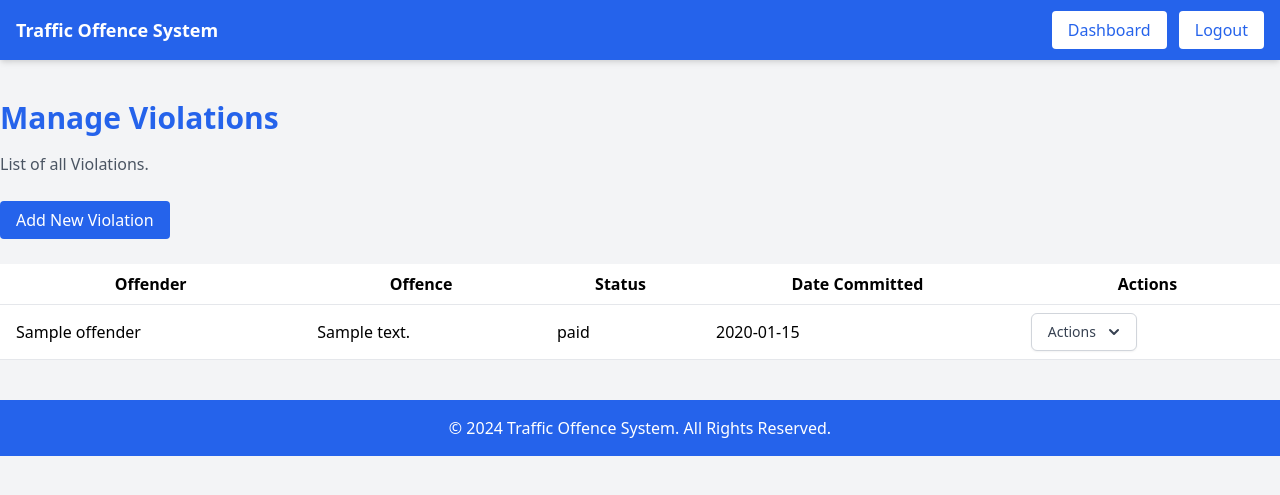
After one commit to Abbaraees/traffic_offence_system, a Flask app: page /offender_offences in a window 1280 px wide. The commit adds this page. Shown: the top 495 px of the page. Run offline with Flask 3, Linux system fonts and the light colour scheme; a user stored in the database is signed in; tables that the repository leaves empty hold one stand-in row (values such as "Sample post").

Commit message:
feat: Add violations management with CRUD operations

```diff
--- a/app/__init__.py
+++ b/app/__init__.py
@@ -32,6 +32,10 @@ def create_app(config_class=Config):
     from app.offenders import offenders as offenders_bp
     app.register_blueprint(offenders_bp)
 
+    from app.offender_offences import offender_offences as offender_offences_bp
+    app.register_blueprint(offender_offences_bp)
+
+
 
     @app.route('/hello')
     def hello():
--- /dev/null
+++ b/app/offender_offences.py
@@ -0,0 +1,76 @@
+from datetime import date
+from flask import Blueprint, render_template, request, redirect, url_for, flash
+from flask_login import login_required
+from app.models import Offender, Offence, OffenderOffence, db
+
+offender_offences = Blueprint('offender_offences', __name__)
+
+@offender_offences.route('/offender_offences')
+@login_required
+def index():
+    offender_offences = OffenderOffence.query.all()
+    return render_template('offender_offences/index.html', offender_offences=offender_offences)
+
+
+@offender_offences.route('/offender_offences/new', methods=['GET', 'POST'])
+@login_required
+def create():
+    if request.method == 'POST':
+        offender_id = request.form.get('offender_id')
+        offence_id = request.form.get('offence_id')
+        status = request.form.get('status')
+        date_committed = request.form.get('date_committed')
+
+        if not offender_id or not offence_id or not status or not date_committed:
+            flash('All fields are required!', 'red')
+            return redirect(url_for('offender_offences.create'))
+
+        new_offender_offence = OffenderOffence(
+            offender_id=offender_id,
+            offence_id=offence_id,
+            status=status,
+            date_committed=date.fromisoformat(date_committed)
+        )
+        db.session.add(new_offender_offence)
+        db.session.commit()
+
+        flash('Violation created successfully!', 'green')
+        return redirect(url_for('offender_offences.index'))
+
+    offenders = Offender.query.all()
+    offences = Offence.query.all()
+    return render_template('offender_offences/new.html', offenders=offenders, offences=offences)
+
+
+@offender_offences.route('/offender_offences/edit/<int:id>', methods=['GET', 'POST'])
+@login_required
+def edit(id):
+    offender_offence = OffenderOffence.query.get_or_404(id)
+
+    if request.method == 'POST':
+        offender_offence.offender_id = request.form.get('offender_id')
+        offender_offence.offence_id = request.form.get('offence_id')
+        offender_offence.status = request.form.get('status')
+
+        if not offender_offence.offender_id or not offender_offence.offence_id or not offender_offence.status:
+            flash('All fields are required!', 'red')
+            return redirect(url_for('offender_offences.edit', id=id))
+
+        db.session.commit()
+
+        flash('Violation relationship updated successfully!', 'green')
+        return redirect(url_for('offender_offences.index'))
+
+    offenders = Offender.query.all()
+    offences = Offence.query.all()
+    return render_template('offender_offences/edit.html', offender_offence=offender_offence, offenders=offenders, offences=offences)
+
+@offender_offences.route('/offender_offences/delete/<int:id>', methods=['POST'])
+@login_required
+def delete(id):
+    offender_offence = OffenderOffence.query.get_or_404(id)
+    db.session.delete(offender_offence)
+    db.session.commit()
+
+    flash('Violation relationship deleted successfully!', 'green')
+    return redirect(url_for('offender_offences.index'))
--- a/app/templates/dashboard.html
+++ b/app/templates/dashboard.html
@@ -73,6 +73,7 @@
             <a href="/offences" class="bg-blue-600 text-white p-4 rounded-lg shadow-md text-center hover:bg-blue-700">Manage Offences</a>
             <a href="/offenders" class="bg-green-600 text-white p-4 rounded-lg shadow-md text-center hover:bg-green-700">Manage Offenders</a>
             <a href="/payments" class="bg-yellow-600 text-white p-4 rounded-lg shadow-md text-center hover:bg-yellow-700">Manage Payments</a>
+            <a href="/offender_offences" class="bg-red-600 text-white p-4 rounded-lg shadow-md text-center hover:bg-red-700">Violation Records</a>
         </div>
     </div>
 </div>
--- /dev/null
+++ b/app/templates/offender_offences/index.html
@@ -0,0 +1,74 @@
+{% extends 'layout.html' %}
+
+{% block content %}
+<div class="container mx-auto mt-10">
+    <h1 class="text-3xl font-bold text-blue-600">Manage Violations</h1>
+    <p class="mt-4 text-gray-600">List of all Violations.</p>
+
+    <div class="mt-8">
+        <a href="{{ url_for('offender_offences.create') }}" class="bg-blue-600 text-white px-4 py-2 rounded hover:bg-blue-700">Add New Violation</a>
+    </div>
+
+    <div class="mt-8">
+        <table class="min-w-full bg-white">
+            <thead>
+                <tr>
+                    <th class="py-2 px-4 border-b">Offender</th>
+                    <th class="py-2 px-4 border-b">Offence</th>
+                    <th class="py-2 px-4 border-b">Status</th>
+                    <th class="py-2 px-4 border-b">Date Committed</th>
+                    <th class="py-2 px-4 border-b">Actions</th>
+                </tr>
+            </thead>
+            <tbody>
+                {% for offender_offence in offender_offences %}
+                <tr>
+                    <td class="py-2 px-4 border-b">{{ offender_offence.offender.name }}</td>
+                    <td class="py-2 px-4 border-b">{{ offender_offence.offence.description }}</td>
+                    <td class="py-2 px-4 border-b">{{ offender_offence.status }}</td>
+                    <td class="py-2 px-4 border-b">{{ offender_offence.date_committed.strftime('%Y-%m-%d') }}</td>
+                    <td class="py-2 px-4 border-b">
+                        <div class="relative inline-block text-left">
+                            <button onclick="toggleDropdown({{ offender_offence.id }})" class="inline-flex justify-center w-full rounded-md border border-gray-300 shadow-sm px-4 py-2 bg-white text-sm font-medium text-gray-700 hover:bg-gray-50 focus:outline-none">
+                                Actions
+                                <svg class="-mr-1 ml-2 h-5 w-5" xmlns="http://www.w3.org/2000/svg" viewBox="0 0 20 20" fill="currentColor" aria-hidden="true">
+                                    <path fill-rule="evenodd" d="M5.293 7.293a1 1 0 011.414 0L10 10.586l3.293-3.293a1 1 0 111.414 1.414l-4 4a1 1 0 01-1.414 0l-4-4a1 1 0 010-1.414z" clip-rule="evenodd" />
+                                </svg>
+                            </button>
+                            <div id="dropdown-{{ offender_offence.id }}" class="hidden origin-top-right absolute right-0 mt-2 w-56 rounded-md shadow-lg bg-white ring-1 ring-black ring-opacity-5">
+                                <div class="py-1" role="menu" aria-orientation="vertical" aria-labelledby="options-menu">
+                                    <a href="{{ url_for('offender_offences.edit', id=offender_offence.id) }}" class="block px-4 py-2 text-sm text-gray-700 hover:bg-gray-100" role="menuitem">Edit</a>
+                                    <form method="POST" action="{{ url_for('offender_offences.delete', id=offender_offence.id) }}" style="display:inline;">
+                                        <button type="submit" class="block w-full text-left px-4 py-2 text-sm text-gray-700 hover:bg-gray-100" role="menuitem">Delete</button>
+                                    </form>
+                                </div>
+                            </div>
+                        </div>
+                    </td>
+                </tr>
+                {% endfor %}
+            </tbody>
+        </table>
+    </div>
+</div>
+
+<script>
+    function toggleDropdown(id) {
+        var dropdown = document.getElementById('dropdown-' + id);
+        dropdown.classList.toggle('hidden');
+    }
+
+    // Close the dropdown if the user clicks outside of it
+    window.onclick = function(event) {
+        if (!event.target.matches('.inline-flex')) {
+            var dropdowns = document.getElementsByClassName('origin-top-right');
+            for (var i = 0; i < dropdowns.length; i++) {
+                var openDropdown = dropdowns[i];
+                if (!openDropdown.classList.contains('hidden')) {
+                    openDropdown.classList.add('hidden');
+                }
+            }
+        }
+    }
+</script>
+{% endblock %}
```
Also changed, not shown: app/templates/offender_offences/edit.html (added, +50 -0 lines), app/templates/offender_offences/new.html (added, +50 -0 lines).
